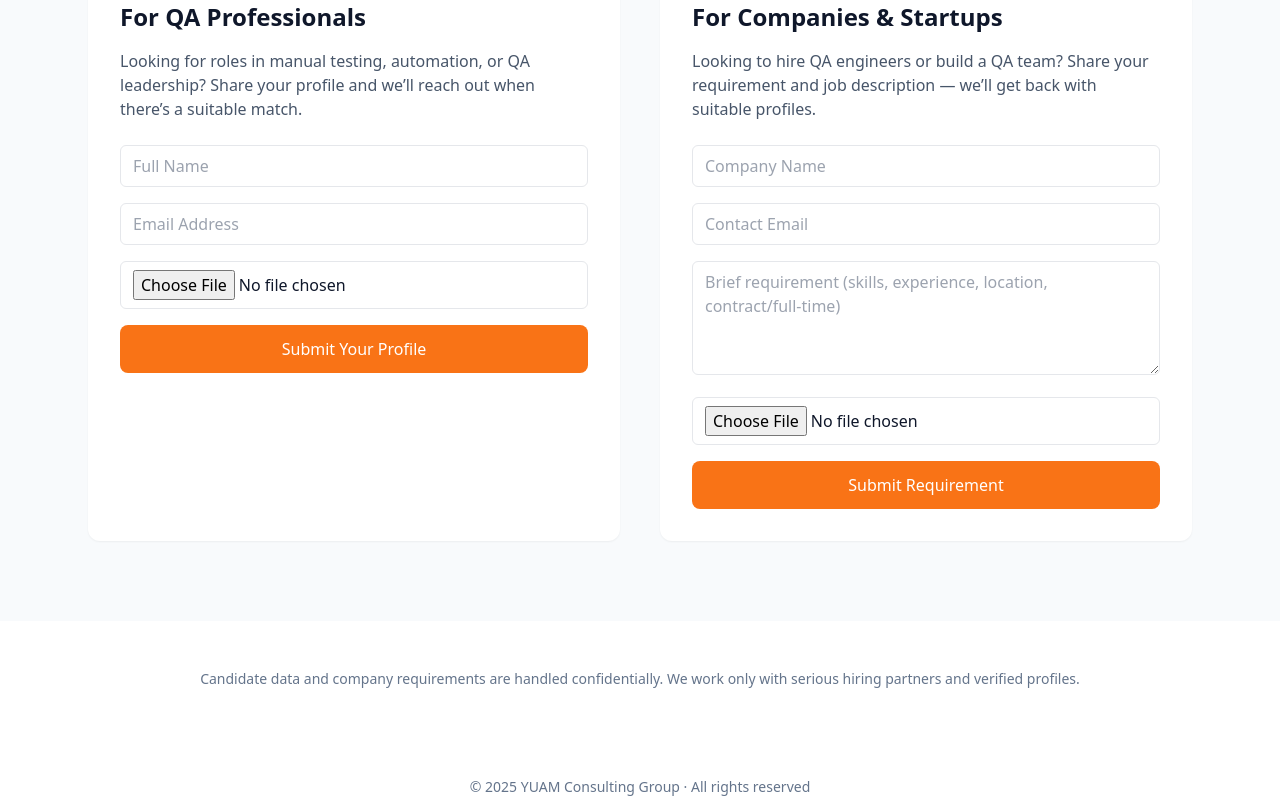
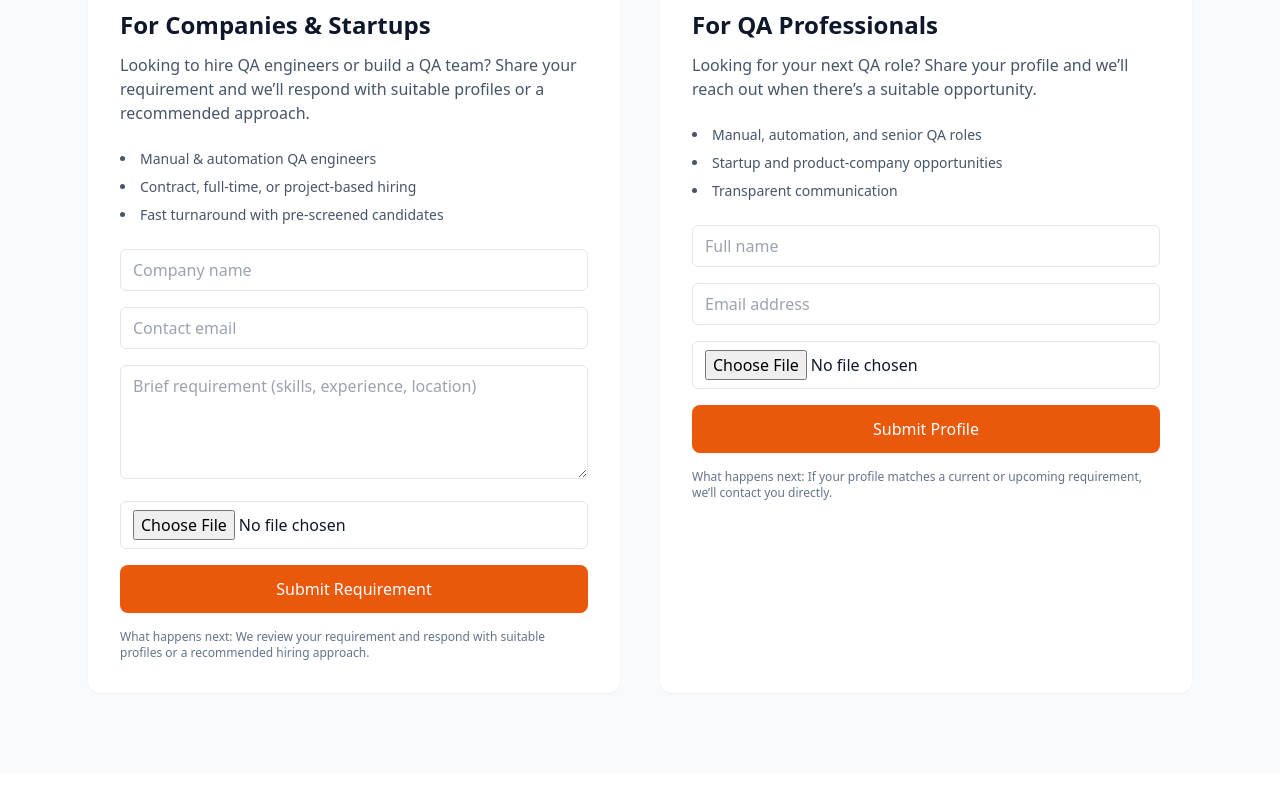
Before and after one commit to mmohans/yuam-consulting-group, a Next.js app: page /recruitment/upload-cv in a window 1280 px wide. Shown: the part 460-1260 px from the top of the page. Built offline with nearby package versions, Linux system fonts and the light colour scheme.

Commit message:
Polish recruitment page for companies and candidates

```diff
--- a/src/app/recruitment/upload-cv/page.jsx
+++ b/src/app/recruitment/upload-cv/page.jsx
@@ -1,39 +1,114 @@
 export const metadata = {
-  title: "QA Recruitment & Staffing Services | YUAM Consulting Group",
+  title: "QA Recruitment & Staffing | YUAM Consulting Group",
   description:
-    "Hire experienced QA engineers or submit your profile for QA roles. YUAM Consulting Group offers QA staffing and recruitment services.",
+    "Hire experienced QA professionals or submit your QA profile. YUAM Consulting Group provides focused QA recruitment and staffing services.",
 };
-
 
 export default function RecruitmentPage() {
   return (
     <main className="min-h-screen bg-white text-slate-900">
       {/* HERO */}
       <section className="max-w-6xl mx-auto px-6 py-20 text-center">
-        <h1 className="text-4xl md:text-5xl font-extrabold mb-4">
+        <h1 className="text-4xl md:text-5xl font-extrabold mb-6">
           QA Recruitment & Staffing
         </h1>
 
         <p className="text-lg text-slate-600 max-w-3xl mx-auto">
           We help companies hire reliable QA talent and help QA professionals
-          find the right opportunities — with transparency and quality focus.
+          find the right opportunities — with a focus on quality, clarity,
+          and long-term fit.
         </p>
       </section>
 
-      {/* TWO AUDIENCES */}
+      {/* TWO FLOWS */}
       <section className="bg-slate-50 py-20">
         <div className="max-w-6xl mx-auto px-6 grid md:grid-cols-2 gap-10">
 
-          {/* FOR CANDIDATES */}
-          <div className="bg-white p-8 rounded-xl shadow-sm">
-            <h2 className="text-2xl font-bold mb-4">
+          {/* COMPANIES */}
+          <div className="bg-white rounded-xl shadow-sm p-8">
+            <h2 className="text-2xl font-bold mb-3">
+              For Companies & Startups
+            </h2>
+
+            <p className="text-slate-600 mb-6">
+              Looking to hire QA engineers or build a QA team?
+              Share your requirement and we’ll respond with
+              suitable profiles or a recommended approach.
+            </p>
+
+            <ul className="text-slate-600 text-sm mb-6 list-disc list-inside space-y-2">
+              <li>Manual & automation QA engineers</li>
+              <li>Contract, full-time, or project-based hiring</li>
+              <li>Fast turnaround with pre-screened candidates</li>
+            </ul>
+
+            <form
+              method="POST"
+              action="/api/upload-cv"
+              encType="multipart/form-data"
+              className="space-y-4"
+            >
+              <input
+                type="text"
+                name="company"
+                placeholder="Company name"
+                required
+                className="w-full border rounded-md px-3 py-2"
+              />
+
+              <input
+                type="email"
+                name="email"
+                placeholder="Contact email"
+                required
+                className="w-full border rounded-md px-3 py-2"
+              />
+
+              <textarea
+                name="requirement"
+                rows="4"
+                placeholder="Brief requirement (skills, experience, location)"
+                required
+                className="w-full border rounded-md px-3 py-2"
+              />
+
+              <input
+                type="file"
+                name="jd"
+                className="w-full border rounded-md px-3 py-2"
+              />
+
+              <button
+                type="submit"
+                className="w-full bg-orange-600 text-white py-3 rounded-lg font-medium hover:bg-orange-700 transition"
+              >
+                Submit Requirement
+              </button>
+            </form>
+
+            <p className="text-xs text-slate-500 mt-4">
+              What happens next: We review your requirement and respond
+              with suitable profiles or a recommended hiring approach.
+            </p>
+          </div>
+
+          {/* CANDIDATES */}
+          <div className="bg-white rounded-xl shadow-sm p-8">
+            <h2 className="text-2xl font-bold mb-3">
               For QA Professionals
             </h2>
 
             <p className="text-slate-600 mb-6">
-              Looking for roles in manual testing, automation, or QA leadership?
-              Share your profile and we’ll reach out when there’s a suitable match.
+              Looking for your next QA role?
+              Share your profile and we’ll reach out when
+              there’s a suitable opportunity.
             </p>
+
+            <ul className="text-slate-600 text-sm mb-6 list-disc list-inside space-y-2">
+              <li>Manual, automation, and senior QA roles</li>
+              <li>Startup and product-company opportunities</li>
+              <li>Transparent communication</li>
+            </ul>
 
             <form
               method="POST"
@@ -44,7 +119,7 @@ export default function RecruitmentPage() {
               <input
                 type="text"
                 name="name"
-                placeholder="Full Name"
+                placeholder="Full name"
                 required
                 className="w-full border rounded-md px-3 py-2"
               />
@@ -52,7 +127,7 @@ export default function RecruitmentPage() {
               <input
                 type="email"
                 name="email"
-                placeholder="Email Address"
+                placeholder="Email address"
                 required
                 className="w-full border rounded-md px-3 py-2"
               />
@@ -66,77 +141,38 @@ export default function RecruitmentPage() {
 
               <button
                 type="submit"
-                className="w-full bg-orange-500 text-white py-3 rounded-lg font-medium hover:bg-orange-600 transition"
+                className="w-full bg-orange-600 text-white py-3 rounded-lg font-medium hover:bg-orange-700 transition"
               >
-                Submit Your Profile
+                Submit Profile
               </button>
             </form>
-          </div>
 
-          {/* FOR COMPANIES */}
-          <div className="bg-white p-8 rounded-xl shadow-sm">
-            <h2 className="text-2xl font-bold mb-4">
-              For Companies & Startups
-            </h2>
-
-            <p className="text-slate-600 mb-6">
-              Looking to hire QA engineers or build a QA team?
-              Share your requirement and job description —
-              we’ll get back with suitable profiles.
+            <p className="text-xs text-slate-500 mt-4">
+              What happens next: If your profile matches a current or
+              upcoming requirement, we’ll contact you directly.
             </p>
-
-            <form
-              method="POST"
-              action="/api/upload-cv"
-              encType="multipart/form-data"
-              className="space-y-4"
-            >
-              <input
-                type="text"
-                name="company"
-                placeholder="Company Name"
-                required
-                className="w-full border rounded-md px-3 py-2"
-              />
-
-              <input
-                type="email"
-                name="contactEmail"
-                placeholder="Contact Email"
-                required
-                className="w-full border rounded-md px-3 py-2"
-              />
-
-              <textarea
-                name="requirement"
-                placeholder="Brief requirement (skills, experience, location, contract/full-time)"
-                rows="4"
-                required
-                className="w-full border rounded-md px-3 py-2"
-              />
-
-              <input
-                type="file"
-                name="jd"
-                className="w-full border rounded-md px-3 py-2"
-              />
-
-              <button
-                type="submit"
-                className="w-full bg-orange-500 text-white py-3 rounded-lg font-medium hover:bg-orange-600 transition"
-              >
-                Submit Requirement
-              </button>
-            </form>
           </div>
 
         </div>
       </section>
 
-      {/* TRUST NOTE */}
-      <section className="py-12 text-center text-sm text-slate-500">
-        Candidate data and company requirements are handled confidentially.
-        We work only with serious hiring partners and verified profiles.
+      {/* CTA */}
+      <section className="py-20 text-center">
+        <h2 className="text-2xl font-bold mb-4">
+          Prefer a direct discussion?
+        </h2>
+
+        <p className="text-slate-600 mb-8">
+          If you’re hiring urgently or exploring options,
+          you can also schedule a short discussion.
+        </p>
+
+        <a
+          href="/meet"
+          className="inline-block bg-orange-600 text-white px-8 py-4 rounded-lg font-medium hover:bg-orange-700 transition"
+        >
+          Schedule a QA Discussion
+        </a>
       </section>
     </main>
   );
```
